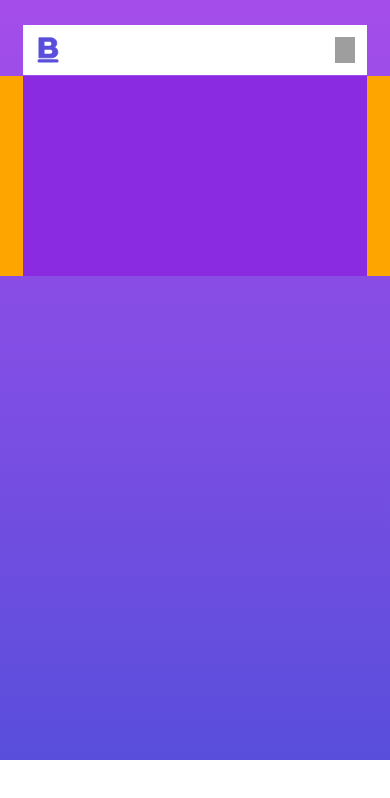
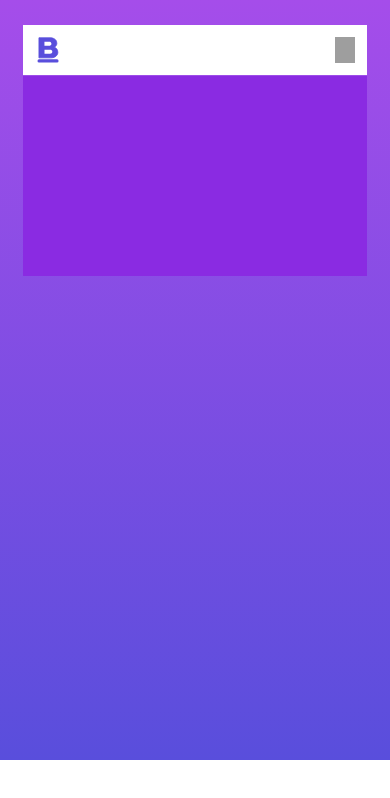
Before and after one commit to Lovethrech/BLOOM-Chel, a Vue app: page / in a window 390 px wide. Shown: the top 798 px of the page. Built offline with nearby package versions, Linux system fonts and the light colour scheme; grey boxes are pictures that could not be loaded.

Commit message:
...working on home-hero nav-header component mobile display.

```diff
--- a/src/components/nav/NavMenuMobileListCtn.vue
+++ b/src/components/nav/NavMenuMobileListCtn.vue
@@ -12,7 +12,7 @@
     top:9vh;
     right:0;
     padding: 0 6vw;
-    background-color: orange;
+    background-color: transparent;
     width:100%;
     height:200px;
 }
```
